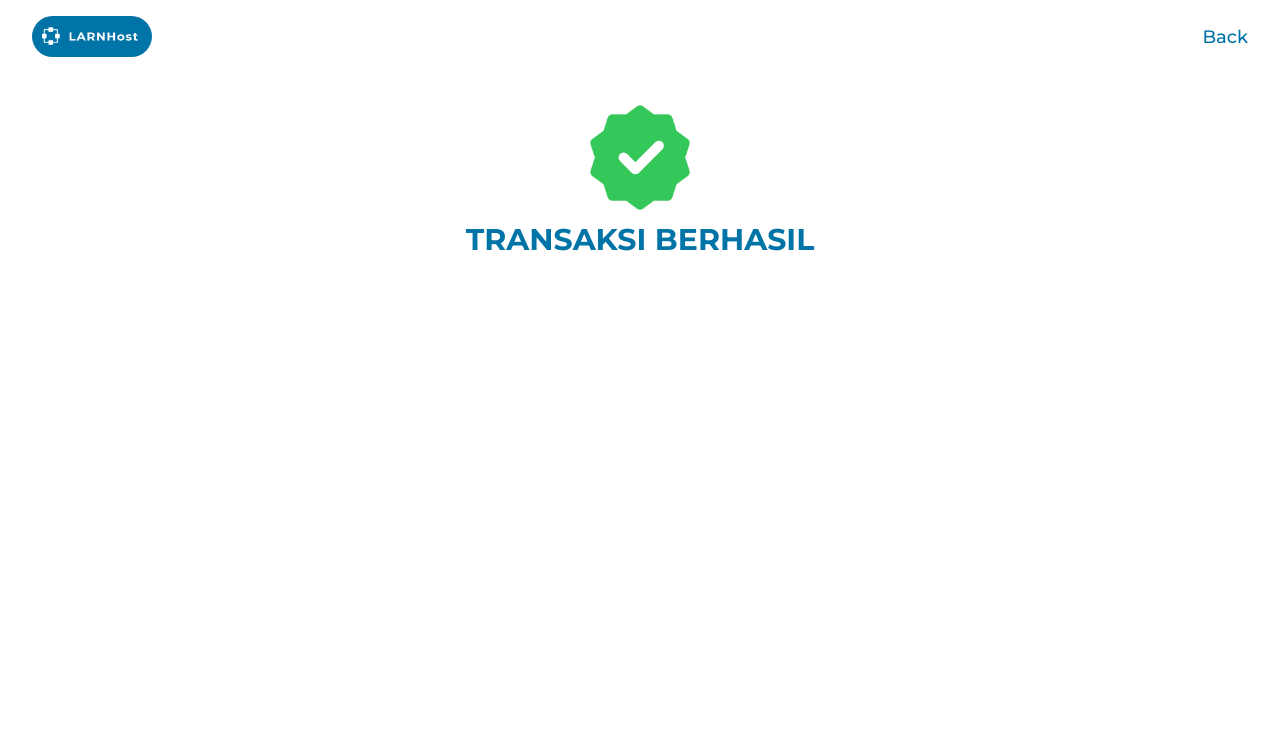
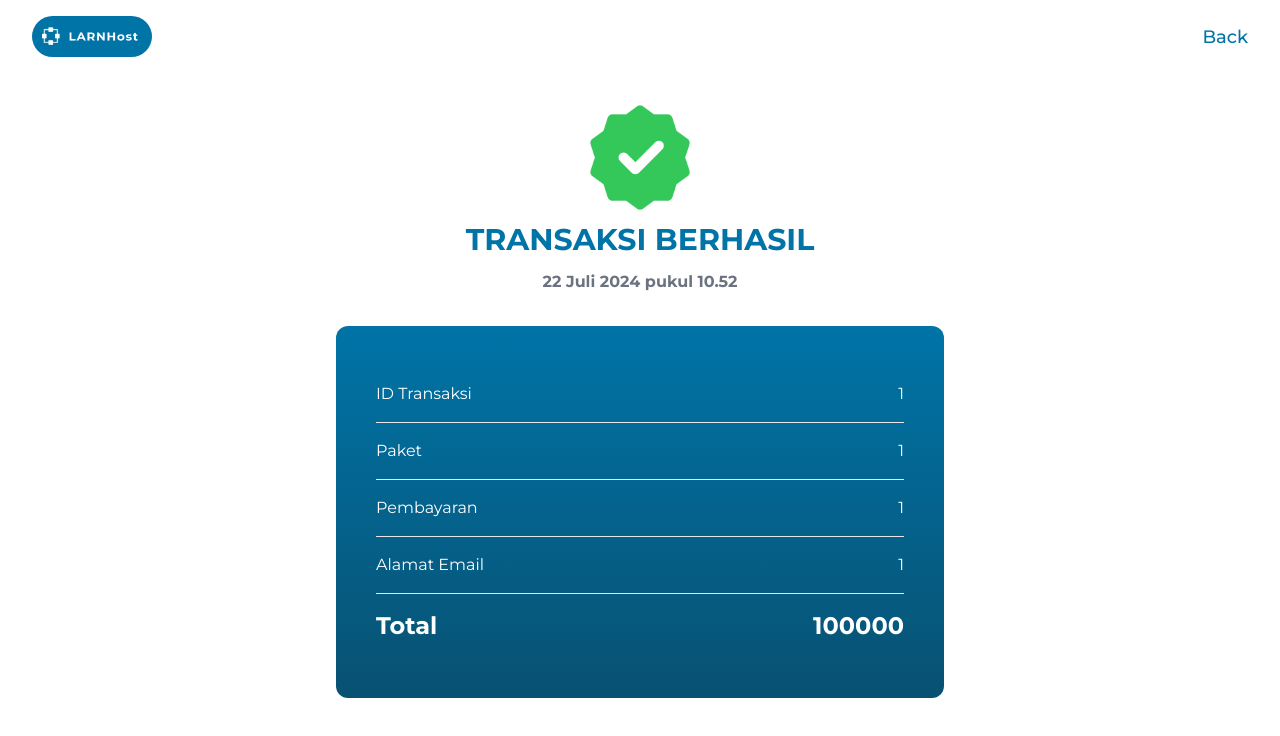
Before and after one commit to LangKingz/tuber, a Next.js app: page /transaksi/Bill/1 in a window 1280 px wide. Shown: the top 736 px of the page. Built offline with nearby package versions, Linux system fonts and the light colour scheme.

Commit message:
bill page

```diff
--- a/src/app/page.jsx
+++ b/src/app/page.jsx
@@ -5,8 +5,7 @@ import Link from "next/link";
 export default async function Home() {
   const data = await getData("http://localhost:3000/api/product");
   const dataProduct = data.data;
-  // const fitur = dataProduct.fitur;
-  console.log(dataProduct);
+
   return (
     <div className="flex flex-col mt-20">
       <div className="flex justify-center w-full p-8 lg:px-14 py-5 flex-wrap lg:mt-16 mt-8 gap-y-14">
--- a/src/app/transaksi/Bill/[id]/page.jsx
+++ b/src/app/transaksi/Bill/[id]/page.jsx
@@ -3,6 +3,14 @@ import Link from "next/link";
 import React from "react";
 
 const page = ({ params }) => {
+  const date = new Date().toLocaleDateString("id-ID", {
+    day: "numeric",
+    month: "long",
+    year: "numeric",
+    hour: "numeric",
+    minute: "numeric",
+  });
+
   return (
     <div>
       <nav className="p-4 flex px-8 items-center justify-between ">
@@ -18,7 +26,33 @@ const page = ({ params }) => {
       <div className="flex p-8 justify-center items-center flex-col">
         <Image src={"/success.png"} alt="" width={100} height={100} className="bg-center" />
         <h1 className="text-3xl font-bold text-[#0074A7] my-3">TRANSAKSI BERHASIL</h1>
-
+        <p className="text-gray-500 font-bold ">{date}</p>
+        <div className="w-2/4 p-10 bg-gradient-to-b from-[#0074A7] to-[#085172] rounded-xl mt-8 text-white">
+          <div className="flex justify-between items-center my-4">
+            <p>ID Transaksi</p>
+            <p>{params.id}</p>
+          </div>
+          <hr />
+          <div className="flex justify-between items-center my-4">
+            <p>Paket</p>
+            <p>{params.id}</p>
+          </div>
+          <hr />
+          <div className="flex justify-between items-center my-4">
+            <p>Pembayaran</p>
+            <p>{params.id}</p>
+          </div>
+          <hr />
+          <div className="flex justify-between items-center my-4">
+            <p>Alamat Email</p>
+            <p>{params.id}</p>
+          </div>
+          <hr />
+          <div className="flex justify-between items-center my-4">
+            <p className="font-bold text-2xl">Total</p>
+            <p className="font-bold text-2xl">100000</p>
+          </div>
+        </div>
       </div>
     </div>
   );
```
